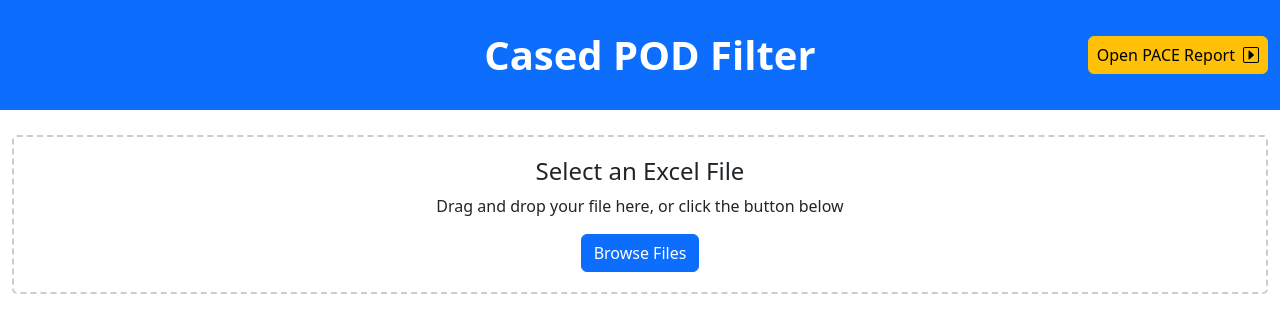
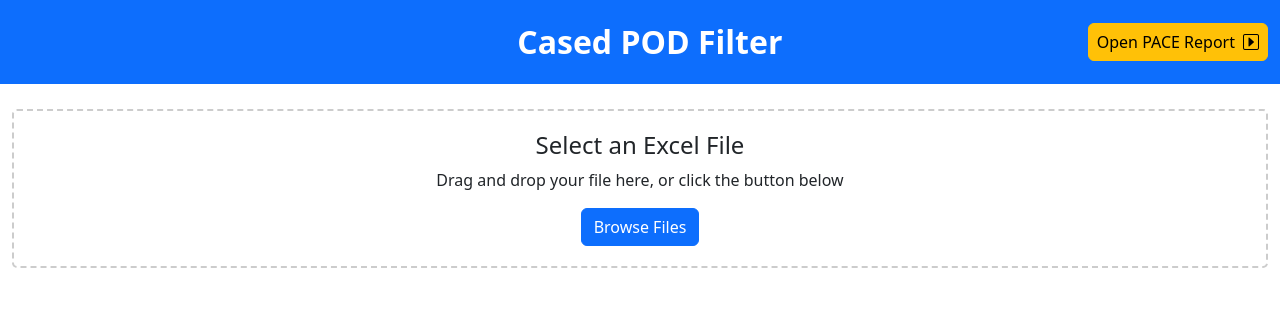
Before and after one commit to tjintranet/Cased-POD-Filter, a plain HTML site: page index.html in a window 1280 px wide. Drawn offline with nearby package versions, Linux system fonts and the light colour scheme.

Commit message:
Add files via upload

```diff
--- a/index.html
+++ b/index.html
@@ -67,13 +67,13 @@
             font-weight: 500;
         }
         .app-header h1{
-            font-size: 2.5rem;
+            font-size: 2.0rem;
         }
     </style>
 </head>
 <body>
     <div class="app-header">
-        <div class="container-fluid py-3 bg-primary text-white">
+        <div class="container-fluid py-2 bg-primary text-white">
             <div class="d-flex align-items-center justify-content-between">
                 <div class="invisible" style="width: 200px">Spacer</div>
                 <h1 class="h3 mb-0 fw-bold text-center flex-grow-1">Cased POD Filter</h1>
```
